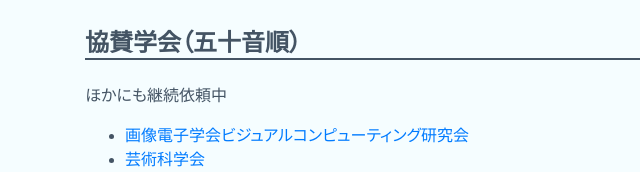
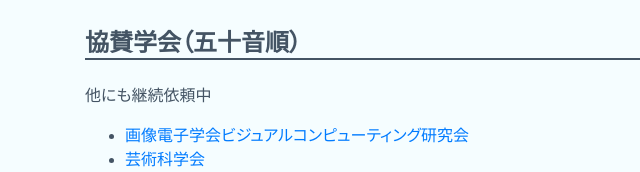
Before and after one commit to WISSOrg/web2022, a plain HTML site: page index.html in a window 1280 px wide. Shown: the part 1128-1300 px from the top of the page, 0-640 px from the left. Drawn offline with nearby package versions, Linux system fonts and the light colour scheme; a web font is replaced by a local one.

Commit message:
update index page

```diff
--- a/index.html
+++ b/index.html
@@ -80,7 +80,7 @@
 WISS2022 実行委員会<br />
 会議開催形態に関する問合せ・提案用メールアドレス: <a href="mailto:2022@wiss.org">2022@wiss.org</a></p>
 <h2>協賛学会（五十音順）</h2>
-<p>ほかにも継続依頼中</p>
+<p>他にも継続依頼中</p>
 <ul>
 <li><a href="https://www.iieej.org/sigvc/">画像電子学会ビジュアルコンピューティング研究会</a></li>
 <li><a href="https://art-science.org/">芸術科学会</a></li>
```
